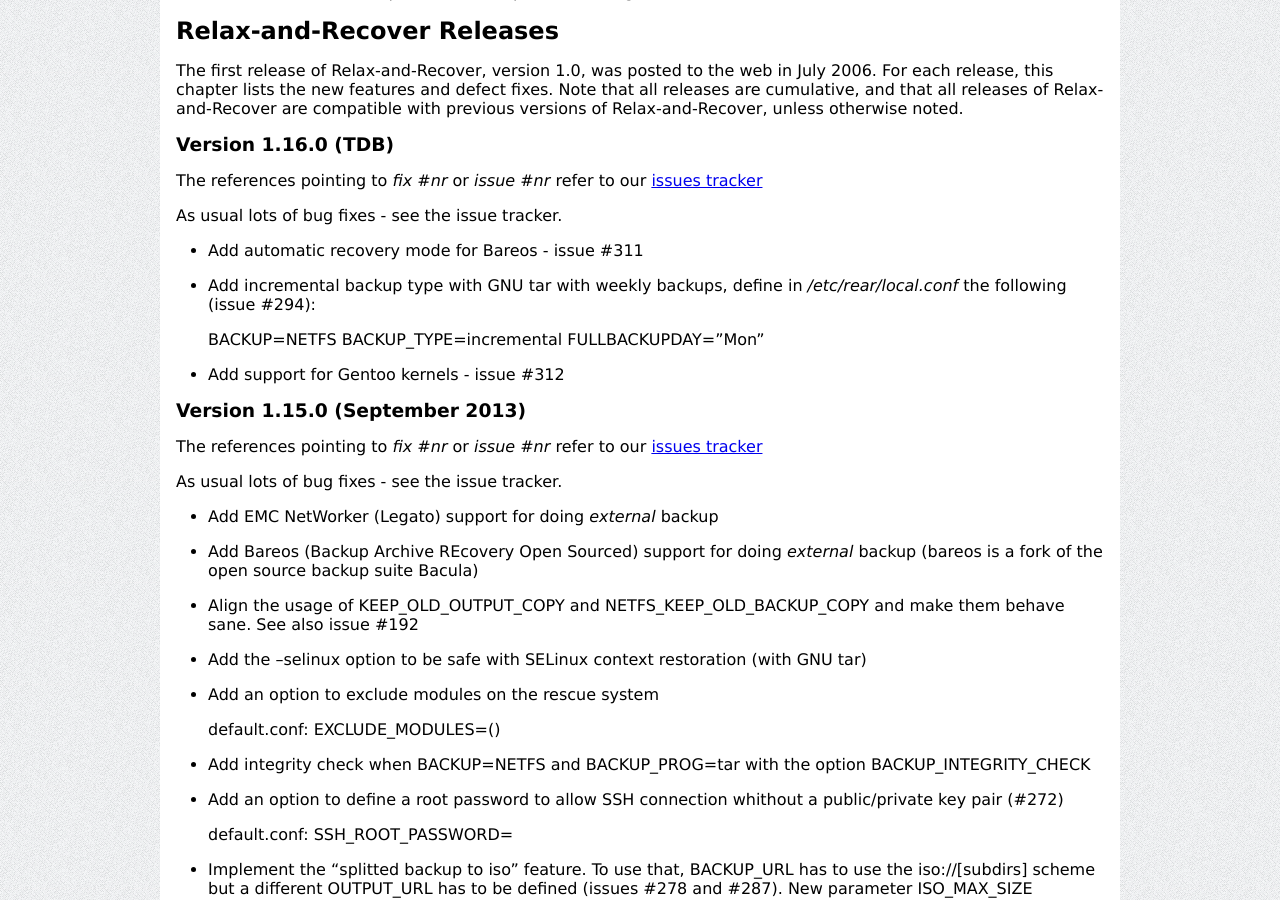
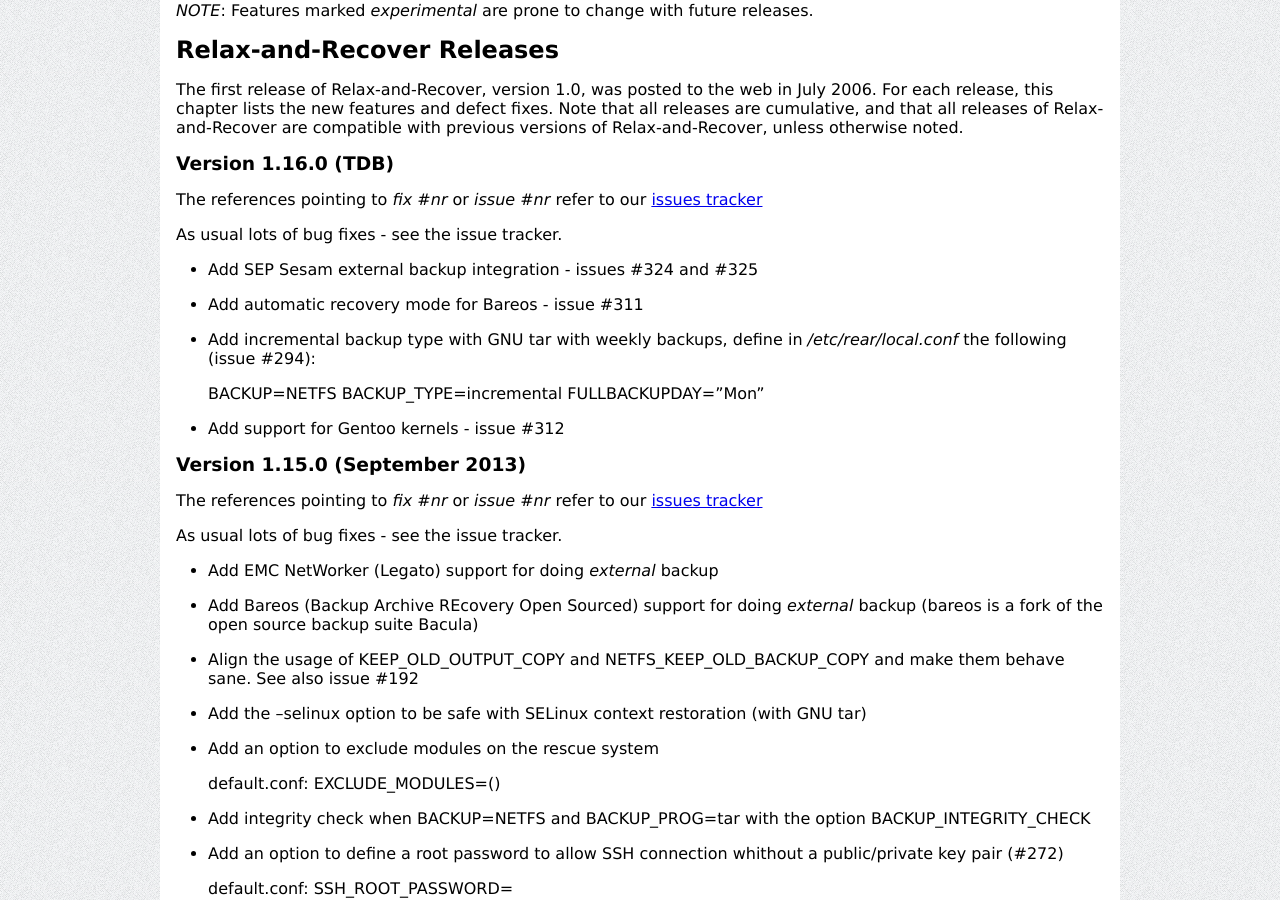
Before and after one commit to rear/rear.github.com, a Jekyll site: the page built from documentation/release-notes-1-16.md, in a window 1280 px wide and 900 px high, scrolled down 2172 px. Built offline with Jekyll 4.4.1, drawn with Linux system fonts in a browser that asks for light colours; comment, search, counter and statistics services are not loaded; some of the changed text lies outside the part shown.

Commit message:
add SEP Sesam info

```diff
--- a/documentation/release-notes-1-16.md
+++ b/documentation/release-notes-1-16.md
@@ -73,6 +73,7 @@
   - Rsync Backup Made Easy (BACKUP=RBME)
   - Duplicity/Duply (BACKUP=DUPLICITY) (*Experimental*)
   - EMC Networker, also known as Legato (BACKUP=NSR) (*NEW!*)
+  - SEP Sesam (BACKUP=SESAM) (*NEW!*)
 
 * Udev support (except for some really ancient udev versions) which is
   the base for many new and important features:
@@ -142,6 +143,8 @@
 The references pointing to *fix #nr* or *issue #nr* refer to our [issues tracker](https://github.com/rear/rear/issues)
 
 As usual lots of bug fixes - see the issue tracker.
+
+* Add SEP Sesam external backup integration - issues #324 and #325
 
 * Add automatic recovery mode for Bareos - issue #311
 
```
